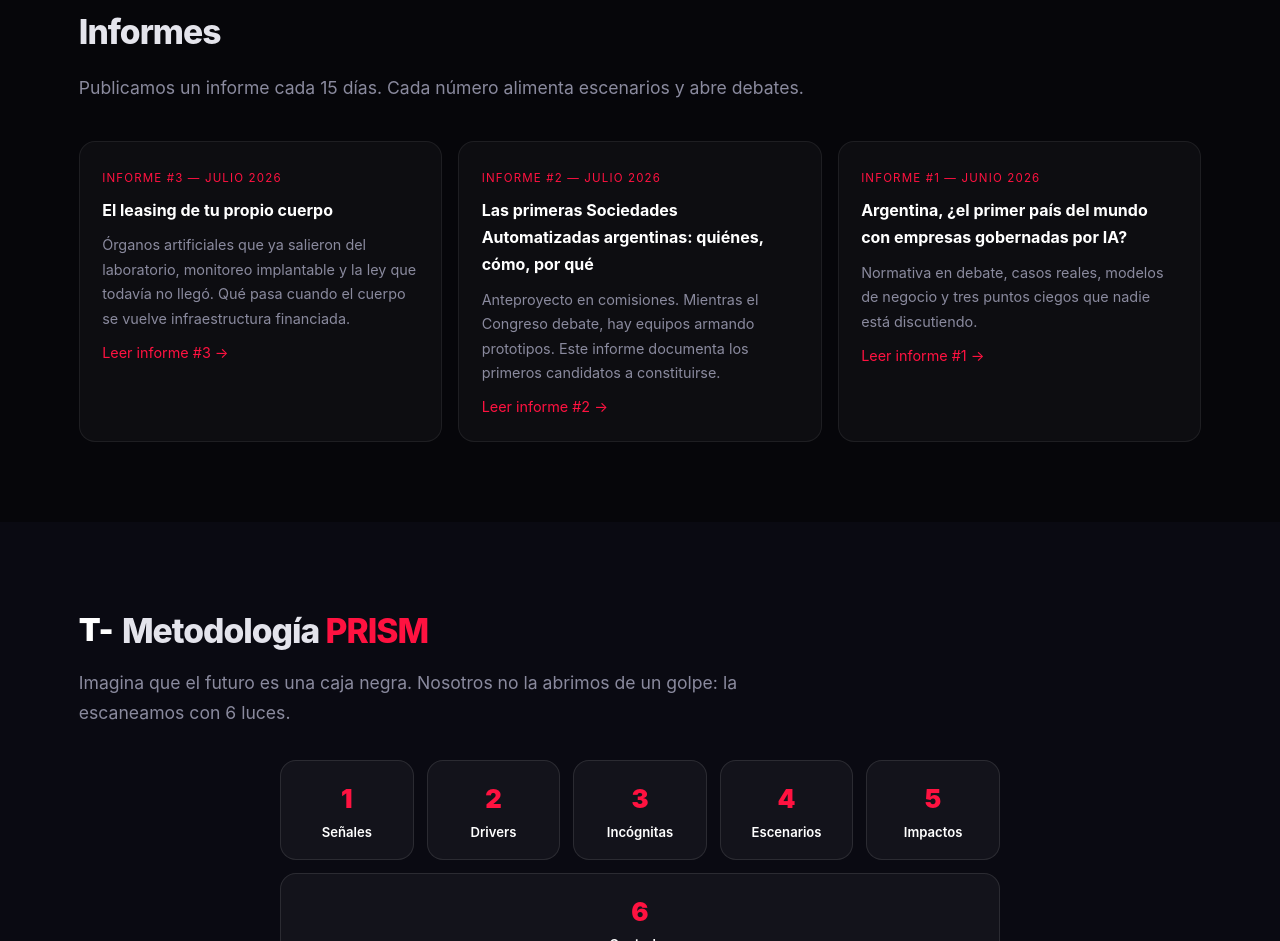
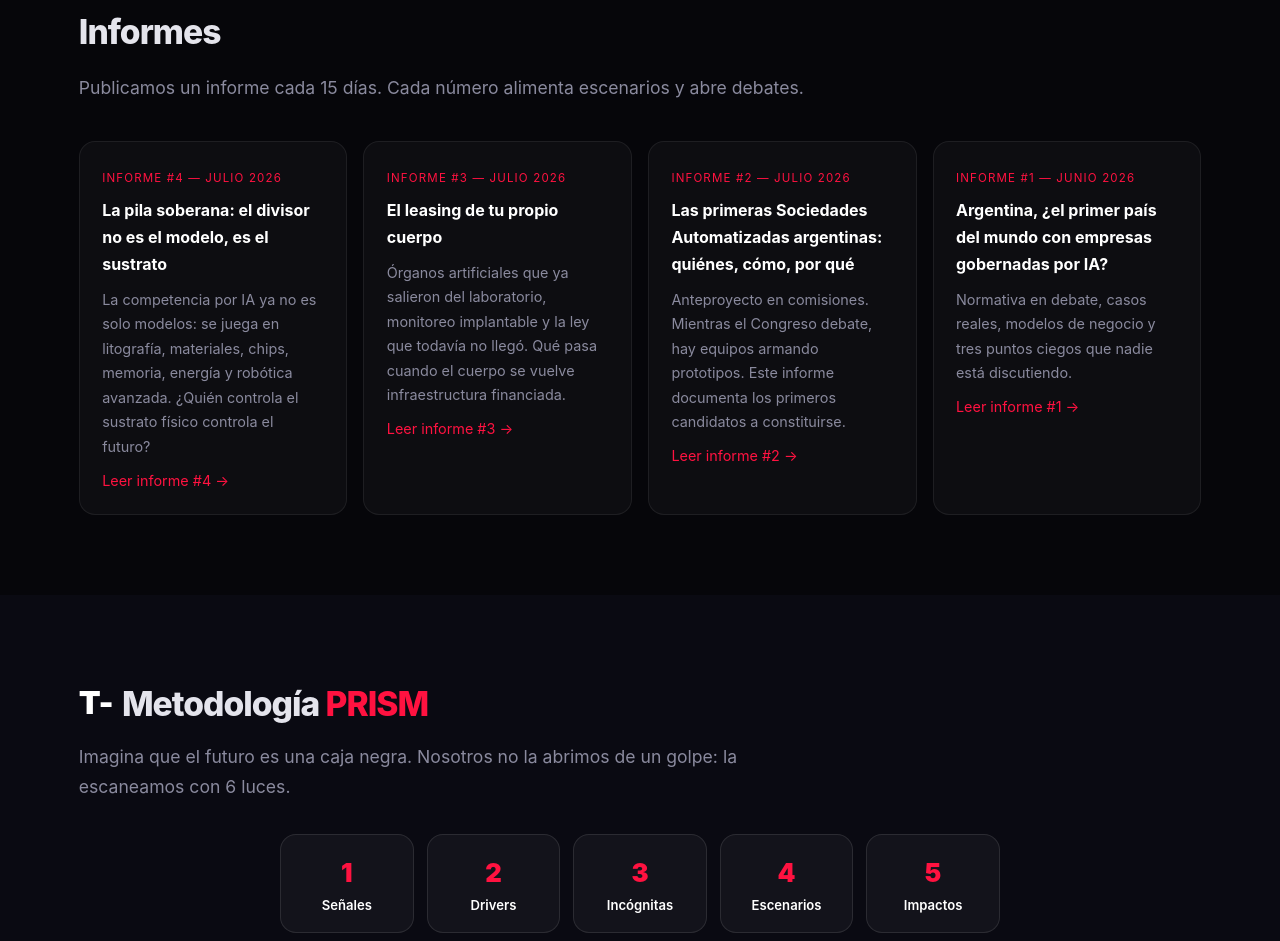
Before and after one commit to diegogettig/futuria, a website: page plataforma/index.html in a window 1280 px wide. Shown: the part 930-1871 px from the top of the page. Drawn offline with Linux system fonts and the light colour scheme.

Commit message:
fix: landing Informes link -> informe-004

```diff
--- a/plataforma/index.html
+++ b/plataforma/index.html
@@ -149,6 +149,12 @@
     <div class="section-title">Informes</div>
     <p class="section-lead">Publicamos un informe cada 15 días. Cada número alimenta escenarios y abre debates.</p>
     <div class="grid-3">
+      <div class="card">
+        <div class="tag">Informe #4 — Julio 2026</div>
+        <h3>La pila soberana: el divisor no es el modelo, es el sustrato</h3>
+        <p style="margin-top:0.6rem;">La competencia por IA ya no es solo modelos: se juega en litografía, materiales, chips, memoria, energía y robótica avanzada. ¿Quién controla el sustrato físico controla el futuro?</p>
+        <p style="margin-top:0.6rem;"><a href="newsletter/informe-004.html" target="_blank" rel="noopener" style="font-size:0.9rem;">Leer informe #4 →</a></p>
+      </div>
       <div class="card">
         <div class="tag">Informe #3 — Julio 2026</div>
         <h3>El leasing de tu propio cuerpo</h3>
```
